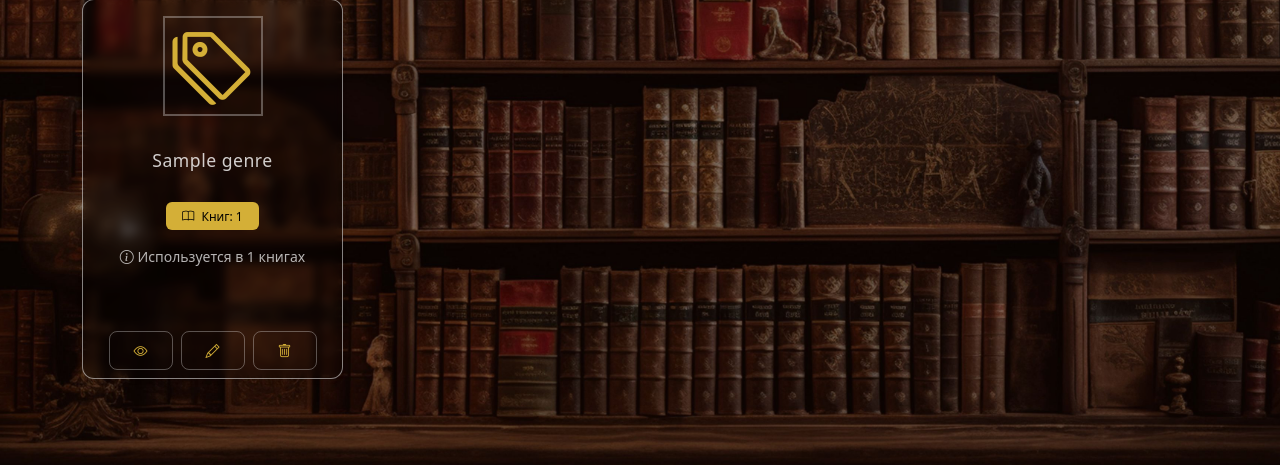
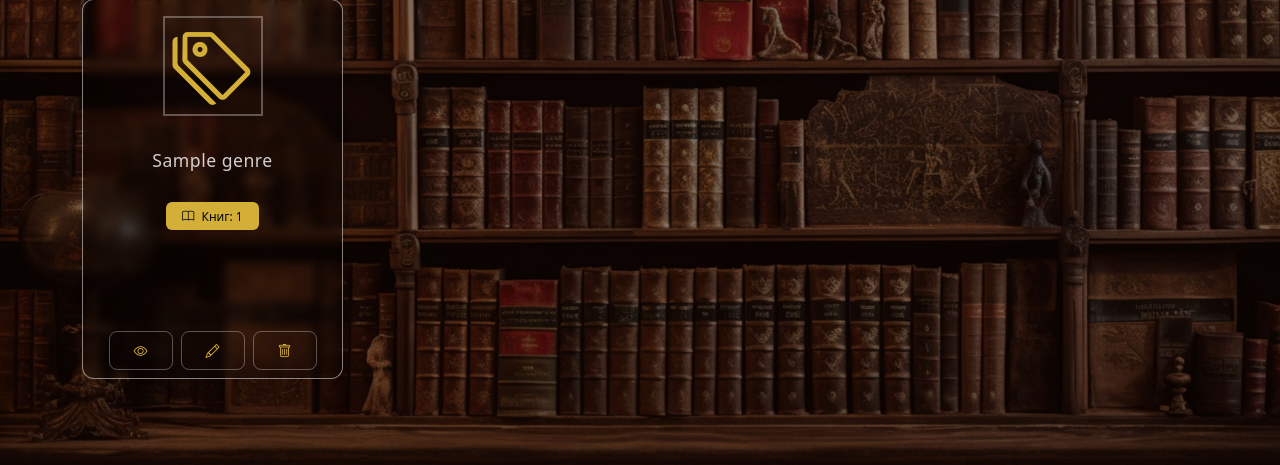
Before and after one commit to intent56/HomeLibrary, a Flask app: page /genres in a window 1280 px wide. Shown: the part 291-756 px from the top of the page. Run offline with Flask 3, Linux system fonts and the light colour scheme; tables that the repository leaves empty hold one stand-in row (values such as "Sample post"); some libraries are stand-ins or nearby versions.

Commit message:
Убраны лишние надписи

```diff
--- a/app/templates/partials/genre_grid.html
+++ b/app/templates/partials/genre_grid.html
@@ -18,15 +18,6 @@
                     <span class="badge custom-badge">
                         <i class="bi bi-book"></i> Книг: {{ genre.book_genres|length }}
                     </span>
-                </p>
-                <!-- Краткая информация о жанре -->
-                <p class="card-text text-white-50 small">
-                    <i class="bi bi-info-circle"></i>
-                    {% if genre.book_genres %}
-                        Используется в {{ genre.book_genres|length }} книгах
-                    {% else %}
-                        Не используется в книгах
-                    {% endif %}
                 </p>
             </div>
             <div class="card-footer bg-transparent border-top-0 mt-auto">
```
Also changed, not shown: app/templates/cover_list.html (+0 -9 lines).
